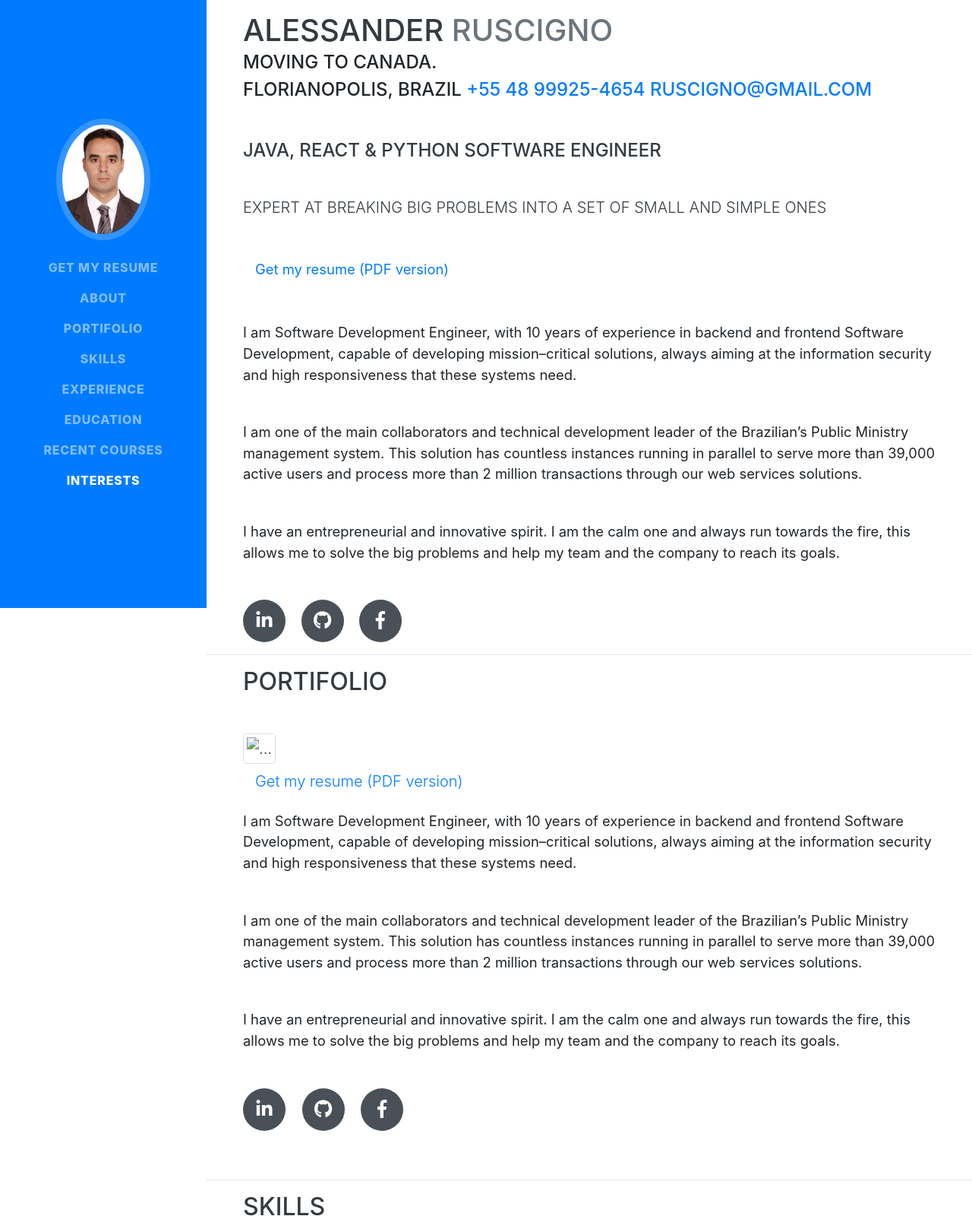
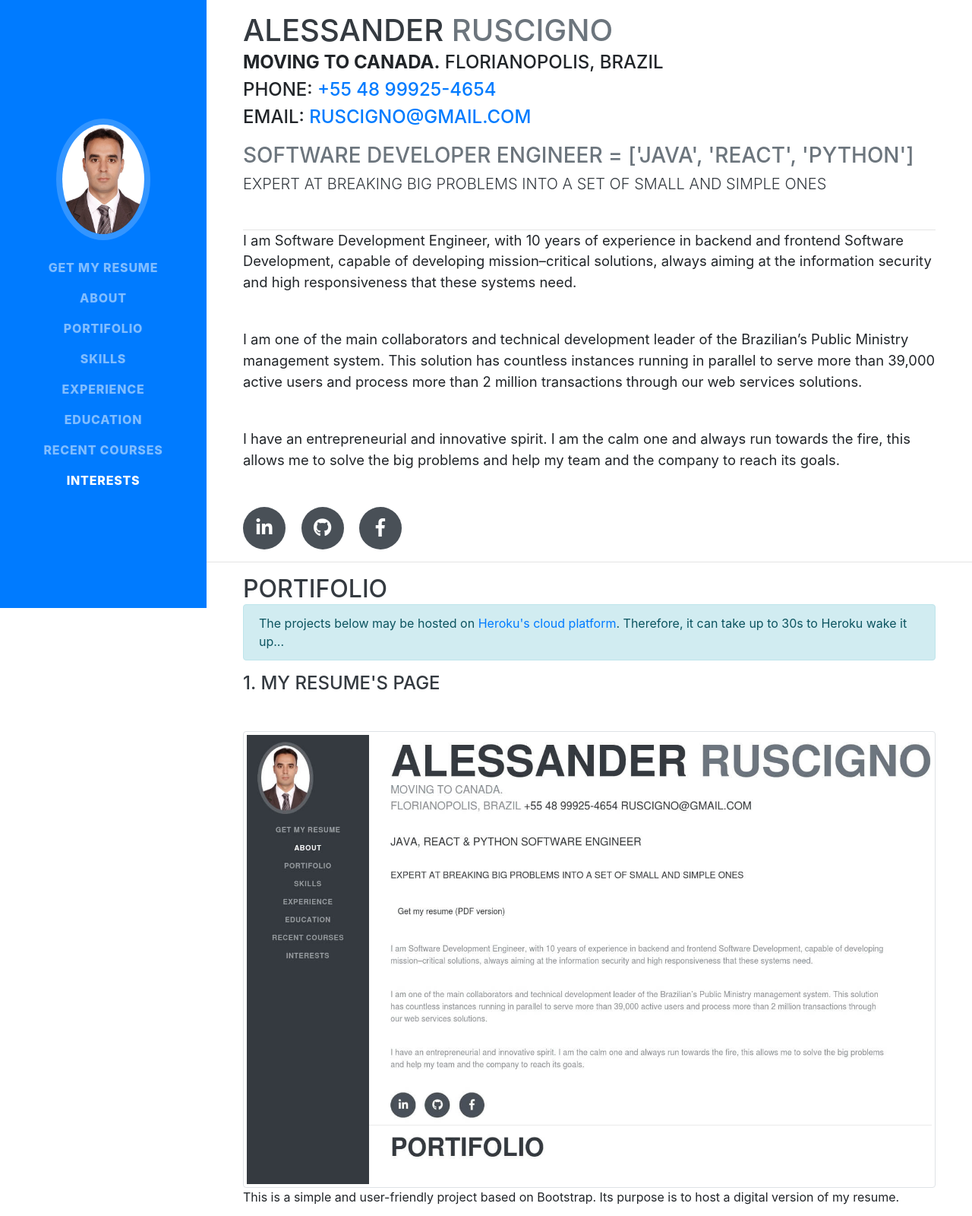
Before and after one commit to Ruscigno/software-developer-engineer, a website with bundled scripts: page index.html in a window 1280 px wide. Shown: the top 1600 px of the page at 76% size. Built offline with nearby package versions, Linux system fonts and the light colour scheme; grey boxes are pictures that could not be loaded; files whose address does not match are found by name; a web font is replaced by a local one.

Commit message:
Add content to portifolio 1

```diff
--- a/index.html
+++ b/index.html
@@ -5,20 +5,15 @@
     <meta name="viewport" content="width=device-width, initial-scale=1, shrink-to-fit=no">
     <meta name="description" content="">
     <meta name="author" content="">
-
     <title>I'm Alessander Ruscigno | Senior Software Engineer</title>
-
     <!-- Bootstrap core CSS -->
     <link href="vendor/bootstrap/css/bootstrap.min.css" rel="stylesheet">
-
     <!-- Custom fonts for this template -->
     <link href="https://fonts.googleapis.com/css?family=Saira+Extra+Condensed:500,700" rel="stylesheet">
     <link href="https://fonts.googleapis.com/css?family=Muli:400,400i,800,800i" rel="stylesheet">
     <link href="vendor/fontawesome-free/css/all.min.css" rel="stylesheet">
-
     <!-- Custom styles for this template -->
     <link href="css/resume.min.css" rel="stylesheet">
-
     <!-- Facebook Pixel Code -->
     <script>
       !function(f,b,e,v,n,t,s)
@@ -36,7 +31,6 @@
       src="https://www.facebook.com/tr?id=2164216937226557&ev=PageView&noscript=1"
       /></noscript>
     <!-- End Facebook Pixel Code -->
-
     <!-- Global site tag (gtag.min.js) - Google Analytics -->
     <script async src="https://www.googletagmanager.com/gtag/js?id=UA-52982727-1"></script>
     <script>
@@ -46,11 +40,8 @@
 
       gtag('config', 'UA-52982727-1');
     </script>
-
   </head>
-
   <body id="page-top">
-
     <nav class="navbar navbar-expand-lg navbar-dark bg-primary fixed-top" id="sideNav">
       <a class="navbar-brand js-scroll-trigger" href="#page-top">
       <span class="d-block d-lg-none">Alessander Ruscigno</span>
@@ -74,19 +65,22 @@
         </ul>
       </div>
     </nav>
-
     <div class="container-fluid p-0">
-
       <section class="resume-section p-3 p-lg-5 d-flex align-items-center" id="about">
         <div class="w-100">
-        <h1 class="mb-0">Alessander<span class="text-secondary">&nbsp;Ruscigno</span></h1>
+          <h1 class="mb-0">Alessander
+            <span class="text-secondary">Ruscigno</span>
+          </h1>
           <div class="subheading mb-5">
-          Moving to Canada.</br>Florianopolis, Brazil
-          <a href="tel:+5548999254654">+55 48 99925-4654</a>
-          <a href="mailto:ruscigno@gmail.com">ruscigno@gmail.com</a>
+            <p><b>Moving to Canada.</b> Florianopolis, Brazil</br>
+              Phone: <a href="tel:+5548999254654">+55 48 99925-4654</a></br>
+              email: <a href="mailto:ruscigno@gmail.com">ruscigno@gmail.com</a>
+            <h3 class="text-secondary">
+              Software Developer Engineer = ['Java', 'React', 'Python']
+              <h4 class="lead mb-5">Expert at Breaking Big Problems into a set of Small and Simple Ones</h4>
+            </h3>
           </div>
-        <h2 class="lead mb-5"><div class="subheading mb-5">Java, React &amp; Python Software Engineer</div>Expert at Breaking Big Problems into a set of Small and Simple Ones</h2>
-        <p class="lead mb-5"><a class="nav-link js-scroll-trigger" target="_blank" href="https://www.ruscigno.com.br/alessander-ruscigno-resume-2019-canada.pdf">Get my resume (PDF version)</a></p>
+          <hr class="m-0">
           <p class="lead mb-5">I am Software Development Engineer, with 10 years of experience in backend and frontend Software Development, capable of developing mission–critical solutions, always aiming at the information security and high responsiveness that these systems need.</p>
           <p class="lead mb-5">I am one of the main collaborators and technical development leader of the Brazilian’s Public Ministry management system. This solution has countless instances running in parallel to serve more than 39,000 active users and process more than 2 million transactions through our web services solutions.</p>
           <p class="lead mb-5">I have an entrepreneurial and innovative spirit. I am the calm one and always run towards the fire, this allows me to solve the big problems and help my team and the company to reach its goals.</p>
@@ -98,35 +92,31 @@
           </div>
         </div>
       </section>
-
       <hr class="m-0">
-
-    <section class="resume-section p-3 p-lg-5 d-flex align-items-center" id="about">
+      <section class="resume-section p-3 p-lg-5 d-flex align-items-center" id="portifolio">
         <div class="w-100">
-        <h2 class="mb-5">Portifolio</h2>
-        <div class="lead mb-5">
-          <img src="..." alt="..." class="img-thumbnail">
-
-
-          <a class="nav-link js-scroll-trigger" target="_blank" href="https://www.ruscigno.com.br/alessander-ruscigno-resume-2019-canada.pdf">Get my resume (PDF version)</a></p>
-        <p class="lead mb-5">I am Software Development Engineer, with 10 years of experience in backend and frontend Software Development, capable of developing mission–critical solutions, always aiming at the information security and high responsiveness that these systems need.</p>
-        <p class="lead mb-5">I am one of the main collaborators and technical development leader of the Brazilian’s Public Ministry management system. This solution has countless instances running in parallel to serve more than 39,000 active users and process more than 2 million transactions through our web services solutions.</p>
-        <p class="lead mb-5">I have an entrepreneurial and innovative spirit. I am the calm one and always run towards the fire, this allows me to solve the big problems and help my team and the company to reach its goals.</p>
-        <div class="social-icons">
-          <a href="https://www.linkedin.com/in/alessander-ruscigno/"><i class="fab fa-linkedin-in"></i></a>
-          <a href="https://github.com/Ruscigno"><i class="fab fa-github"></i></a>
-          <!--<a href="#"><i class="fab fa-twitter"></i></a>-->
-          <a href="https://www.facebook.com/Sander.Ruscigno"><i class="fab fa-facebook-f"></i></a>
+          <h2 class="mb-0">Portifolio</h2>
+          <div class="alert alert-info">The projects below may be hosted on <a href="https://www.heroku.com/">Heroku's cloud platform</a>. Therefore, it can take up to 30s to Heroku wake it up...</div>
+          <div class="subheading mb-5">
+            <h4>1. My resume's page</h4>
           </div>
+          <img src="img/resume.jpg" class="img-thumbnail portifolio-image float-left" alt="GIT repository" title="GIT repository">
+          <p>This is a simple and user-friendly project based on Bootstrap. Its purpose is to host a digital version of my resume.</p>
+          <a href="https://github.com/Ruscigno/software-developer-engineer">
+            <img src="img/git-repository-logo.png" class="img-thumbnail portifolio-icons float-left">
+          </a>
+          <a href="https://raw.githubusercontent.com/Ruscigno/software-developer-engineer/master/LICENSE" alt="MIT license" title="MIT license">
+            <img src="https://img.shields.io/badge/license-MIT-blue.svg" class="img-thumbnail portifolio-icons float-left">
+          </a>
+          <a href="https://travis-ci.org/Ruscigno/software-developer-engineer" alt="Build status" title="Build status">
+            <img src="https://travis-ci.org/Ruscigno/software-developer-engineer.svg?branch=master" class="img-thumbnail portifolio-icons float-left">
+          </a>
         </div>
       </section>
-
       <hr class="m-0">
-
       <section class="resume-section p-3 p-lg-5 d-flex align-items-center" id="skills">
         <div class="w-100">
           <h2 class="mb-5">Skills</h2>
-
           <div class="subheading mb-3">Programming Languages &amp; Tools</div>
           <ul class="list-inline dev-icons">
             <li class="list-inline-item"><i class="fab fa-java"></i></li>
@@ -142,7 +132,6 @@
             <li class="list-inline-item"><i class="fab fa-android"></i></li>
             <li class="list-inline-item"><i class="fab fa-windows"></i></li>
           </ul>
-
           <div class="subheading mb-3">This is my system</div>
           <ul class="fa-ul mb-0">
             <li><i class="fa-li fa fa-check"></i>Customer Success</li>
@@ -154,7 +143,7 @@
             <li><i class="fa-li fa fa-check"></i>Invest in Ideas That Matter</li>
             <li><i class="fa-li fa fa-check"></i>Be Lazy and Dumb</li>
           </ul>
-        <div class="subheading mb-3" id="workflow">My workflow</div>
+          <div class="subheading mb-3 workflow" id="workflow">My workflow</div>
           <ul class="fa-ul mb-0">
             <li><i class="fa-li fa fa-check"></i>Scalability and Maintainability</li>
             <li><i class="fa-li fa fa-check"></i>Mobile-First, Responsive Design</li>
@@ -164,13 +153,10 @@
           </ul>
         </div>
       </section>
-
       <hr class="m-0">
-
       <section class="resume-section p-3 p-lg-5 d-flex justify-content-center" id="experience">
         <div class="w-100">
           <h2 class="mb-5">Experience</h2>
-
           <div class="resume-item d-flex flex-column flex-md-row justify-content-between mb-5">
             <div class="resume-content">
               <h3 class="mb-0">Senior Software Engineer Lead</h3>
@@ -197,7 +183,6 @@
               <span class="text-primary">February 2007 - Present</span>
             </div>
           </div>
-
           <div class="resume-item d-flex flex-column flex-md-row justify-content-between mb-5">
             <div class="resume-content">
               <h3 class="mb-0">Software Developer Teacher</h3>
@@ -220,9 +205,7 @@
           </div>
         </div>
       </section>
-
       <hr class="m-0">
-
       <section class="resume-section p-3 p-lg-5 d-flex align-items-center" id="education">
         <div class="w-100">
           <h2 class="mb-5">Education</h2>
@@ -238,9 +221,7 @@
           </div>
         </div>
       </section>
-
       <hr class="m-0">
-
       <section class="resume-section p-3 p-lg-5 d-flex align-items-center" id="awards">
         <div class="w-100">
           <h2 class="mb-5">Recent Courses</h2>
@@ -259,33 +240,28 @@
           </ul>
         </div>
       </section>
-
       <hr class="m-0">
-
       <section class="resume-section p-3 p-lg-5 d-flex align-items-center" id="interests">
         <div class="w-100">
           <h2 class="mb-5">Interests</h2>
           <p>Apart from being a Software Developer Engineer, I enjoy most of my time flying airplanes and being with my family.
             I am a big fan of airplane technology, all its complexity, redundancy and obession by software without errors or
-          catastrophic failures.</p>
+            catastrophic failures.
+          </p>
           <p class="mb-0">When forced indoors, I like to watch movies (but at most one a day), I enjoy reading books about technology,
             leadership and business. I also spend a large amount of my free time exploring the latest technologies in IT industry as
-          Big Data, IA and ML.</p>
+            Big Data, IA and ML.
+          </p>
         </div>
       </section>
-
       <hr class="m-0">
     </div>
     <!-- Bootstrap core JavaScript -->
     <script src="vendor/jquery/jquery.min.js"></script>
     <script src="vendor/bootstrap/js/bootstrap.bundle.min.js"></script>
-
     <!-- Plugin JavaScript -->
     <script src="vendor/jquery-easing/jquery.easing.min.js"></script>
-
     <!-- Custom scripts for this template -->
     <script src="js/resume.min.js"></script>
-
   </body>
-
 </html>
```
Lines whose indentation alone changed are shown as unchanged.
